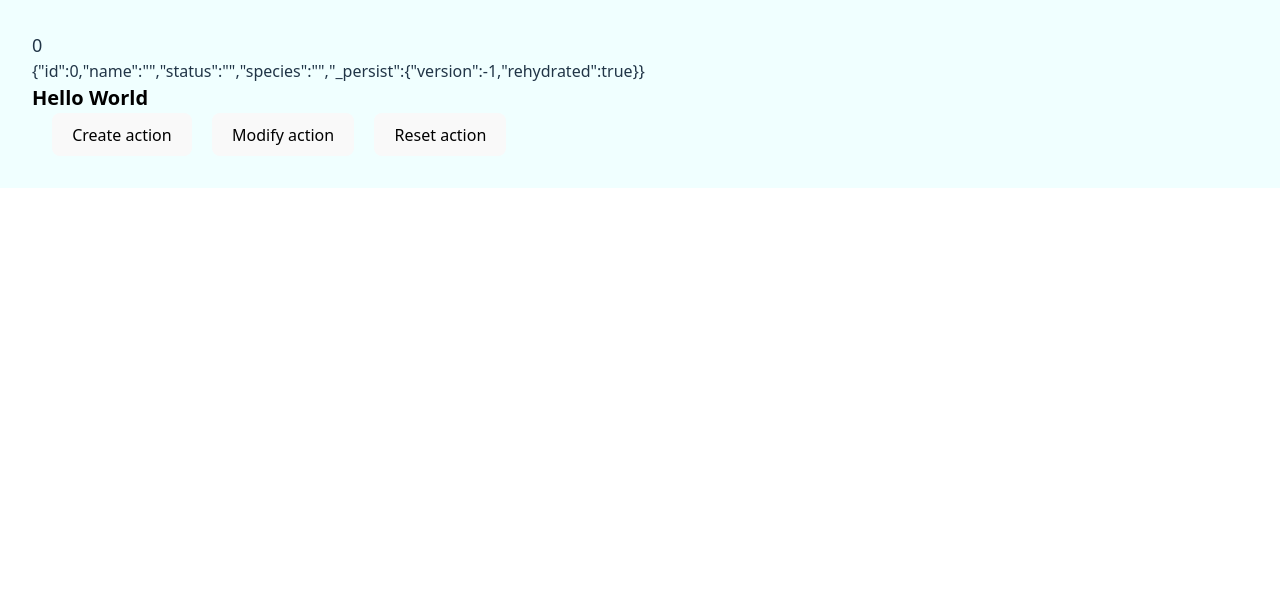
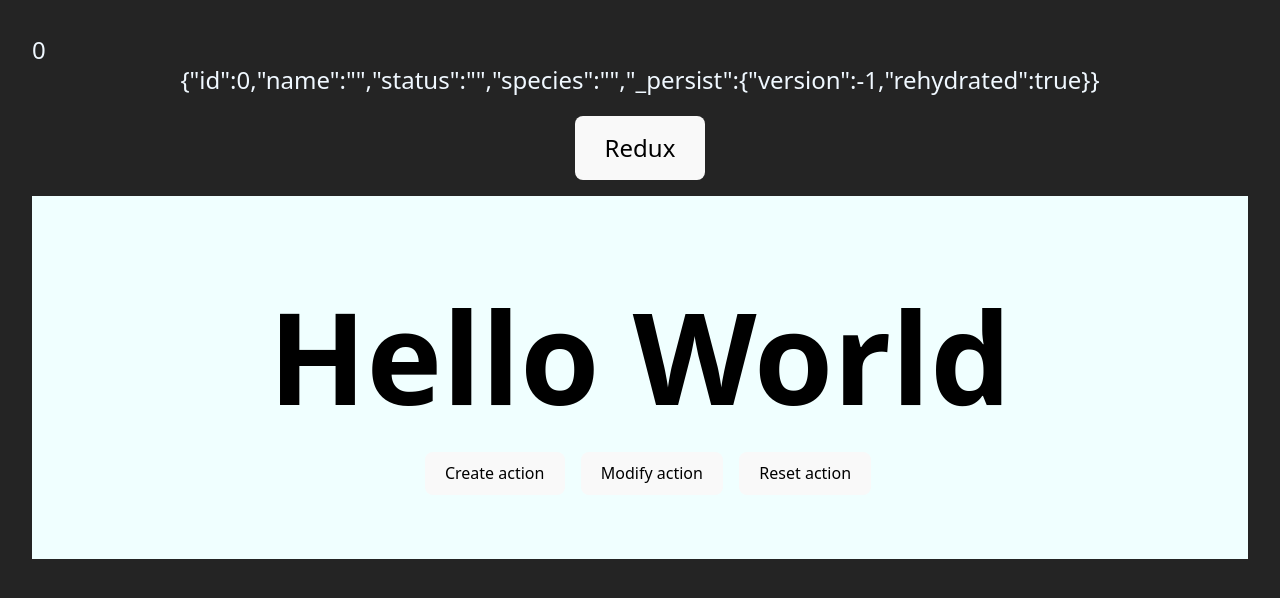
Before and after one commit to Camiloadh99/challenge1, a React (Create React App) app: page /home in a window 1280 px wide. Shown: the top 598 px of the page. Built offline with nearby package versions, Linux system fonts and the light colour scheme; no server answers.

Commit message:
fix: se arreglan estilos

```diff
--- a/src/App.css
+++ b/src/App.css
@@ -2,3 +2,9 @@
   margin: 0 auto;
   padding: 2rem;
 }
+.redux-headings {
+  color: aliceblue;
+  text-align: center;
+  font-size: 1.5rem;
+  margin-bottom: 16px;
+}
--- a/src/App.tsx
+++ b/src/App.tsx
@@ -8,9 +8,17 @@ function App() {
   const cart = useSelector((state: AppStore) => state.cart);
   return (
     <div>
-      <span>{user.id}</span>
-      <span>{user.name}</span>
-      <div>{JSON.stringify(user)}</div>
+      <span className="redux-headings">{user.id}</span>
+      <span className="redux-headings">{user.name}</span>
+      <div className="redux-headings">
+        {JSON.stringify(user)}
+        <div className="pt-4">
+          <a style={{ margin: "0 auto" }} href="/home">
+            <button>Redux</button>
+          </a>
+        </div>
+      </div>
+
       <Navigation />
     </div>
   );
--- a/src/index.css
+++ b/src/index.css
@@ -14,50 +14,3 @@
   -moz-osx-font-smoothing: grayscale;
   -webkit-text-size-adjust: 100%;
 }
-
-a {
-  font-weight: 500;
-  color: #646cff;
-  text-decoration: inherit;
-}
-a:hover {
-  color: #535bf2;
-}
-
-body {
-  margin: 0;
-  min-width: 320px;
-  min-height: 100vh;
-}
-
-button {
-  border-radius: 8px;
-  border: 1px solid transparent;
-  padding: 0.6em 1.2em;
-  font-size: 1em;
-  font-weight: 500;
-  font-family: inherit;
-  background-color: #1a1a1a;
-  cursor: pointer;
-  transition: border-color 0.25s;
-}
-button:hover {
-  border-color: #646cff;
-}
-button:focus,
-button:focus-visible {
-  outline: 4px auto -webkit-focus-ring-color;
-}
-
-@media (prefers-color-scheme: light) {
-  :root {
-    color: #213547;
-    background-color: #ffffff;
-  }
-  a:hover {
-    color: #747bff;
-  }
-  button {
-    background-color: #f9f9f9;
-  }
-}
--- a/src/pages/home/Home.page.tsx
+++ b/src/pages/home/Home.page.tsx
@@ -8,11 +8,13 @@ import "./style/style.css";
 
 export default function Home() {
   return (
-    <div>
+    <div className="home-div">
       <h2>Hello World</h2>
-      <CreateHomeButton />
-      <ModifyHomeButton />
-      <ResetHomeButton />
+      <div className="center">
+        <CreateHomeButton />
+        <ModifyHomeButton />
+        <ResetHomeButton />
+      </div>
     </div>
   );
 }
--- a/src/pages/home/components/atoms/Button/Button.tsx
+++ b/src/pages/home/components/atoms/Button/Button.tsx
@@ -1,5 +1,10 @@
 import React from "react";
 import { IButtonHome } from "./models/button.model";
+import "./style.css";
 export default function Button({ label, onClick }: IButtonHome) {
-  return <button onClick={onClick}>{label}</button>;
+  return (
+    <button className="home-button" onClick={onClick}>
+      {label}
+    </button>
+  );
 }
--- /dev/null
+++ b/src/pages/home/components/atoms/Button/style.css
@@ -0,0 +1,3 @@
+button .home-button {
+  margin-left: 20px;
+}
--- a/src/pages/home/style/style.css
+++ b/src/pages/home/style/style.css
@@ -1,12 +1,64 @@
-h2 {
-  font-size: 8rem;
+.home-div h2 {
+  font-size: 8rem !important;
+  text-align: center;
   color: black;
 }
 
-div {
+.home-div {
+  padding: 64px 0;
   background-color: azure;
 }
 
+.center {
+  display: flex;
+  justify-content: center;
+}
+a {
+  font-weight: 500;
+  color: #646cff;
+  text-decoration: inherit;
+}
+a:hover {
+  color: #535bf2;
+}
+
+body {
+  margin: 0;
+  min-width: 320px;
+  min-height: 100vh;
+}
+
 button {
-  margin-left: 20px;
+  border-radius: 8px;
+  border: 1px solid transparent;
+  padding: 0.6em 1.2em;
+  font-size: 1em;
+  font-weight: 500;
+  font-family: inherit;
+  background-color: #1a1a1a;
+  cursor: pointer;
+  transition: border-color 0.25s;
 }
+.home-div button {
+  margin-left: 16px;
+}
+button:hover {
+  border-color: #646cff;
+}
+button:focus,
+button:focus-visible {
+  outline: 4px auto -webkit-focus-ring-color;
+}
+
+@media (prefers-color-scheme: light) {
+  :root {
+    color: #213547;
+    background-color: #ffffff;
+  }
+  a:hover {
+    color: #747bff;
+  }
+  button {
+    background-color: #f9f9f9;
+  }
+}
--- a/src/pages/items/MainComponent.tsx
+++ b/src/pages/items/MainComponent.tsx
@@ -34,6 +34,7 @@ export default function MainComponent(props: any) {
     "REACT3",
   ];
   //API CALL
+
   const { loading, callEndpoint } = useFetchAndLoad();
   const [morty, setMorty] = useState({});
   const getApiData = async () => await callEndpoint(getCoolRick({}));
@@ -411,7 +412,7 @@ export default function MainComponent(props: any) {
                     ></Button>
                   )}
                 </div>
-                <CompleteLoader show={loading} />
+                <CompleteLoader show={loadingComponent} />
               </Row>
             </Card>
             <Card className="my-3">
--- a/src/pages/items/components/atoms/DropDown/style.css
+++ b/src/pages/items/components/atoms/DropDown/style.css
@@ -2,6 +2,7 @@
   position: relative;
   width: 400px;
   height: 50px;
+  color: #000;
 }
 
 .dropdown::before {
@@ -66,6 +67,7 @@
   padding: 12px 20px;
   font-size: 16px;
   background-color: #fff;
+  color: #000;
   box-shadow: 0 5px 20px rgba(0, 0, 0, 0.05);
   outline: none;
   border: none;
--- a/src/pages/items/components/molecules/CompleteLoader/style.css
+++ b/src/pages/items/components/molecules/CompleteLoader/style.css
@@ -4,7 +4,7 @@
   left: 49%;
   width: 50px;
   height: 50px;
-  z-index: 20;
+  z-index: 10;
   opacity: 1;
 }
 
--- a/src/styles/variables.css
+++ b/src/styles/variables.css
@@ -15,4 +15,8 @@
   --style-body-font-family: var(--style-font-sans-serif);
   --style-btn-font-family: var(--style-font-sans-serif);
   --style-body-font-line-height: 1.5;
+
+  --style-margin-small: 16px;
+  --style-margin-medium: 32px;
+  --style-margin-large: 64px;
 }
```
